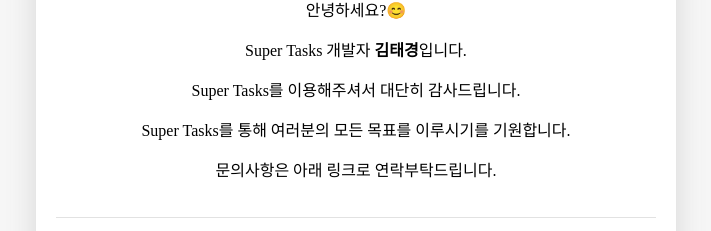
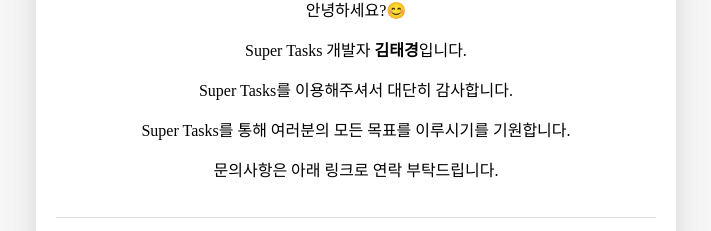
Before and after one commit to cokeworld/super-tasks, a React (Vite) app: page /info in a window 1280 px wide. Shown: the part 116-347 px from the top of the page, without its empty margins (284-995 px from the left). Built offline with nearby package versions, Linux system fonts and the light colour scheme.

Commit message:
edit: 안내 문자 수정

```diff
--- a/src/pages/DevInfo.jsx
+++ b/src/pages/DevInfo.jsx
@@ -18,9 +18,9 @@
                 <p>
                     {serviceTitle} 개발자 <b>김태경</b>입니다.
                 </p>
-                <p>{serviceTitle}를 이용해주셔서 대단히 감사드립니다.</p>
+                <p>{serviceTitle}를 이용해주셔서 대단히 감사합니다.</p>
                 <p>{serviceTitle}를 통해 여러분의 모든 목표를 이루시기를 기원합니다.</p>
-                <p>문의사항은 아래 링크로 연락부탁드립니다.</p>
+                <p>문의사항은 아래 링크로 연락 부탁드립니다.</p>
             </section>
             <section style={{ padding: '20px 0px', borderBottom: '1px solid rgb(226, 226, 226)' }}>
                 <p>
```
